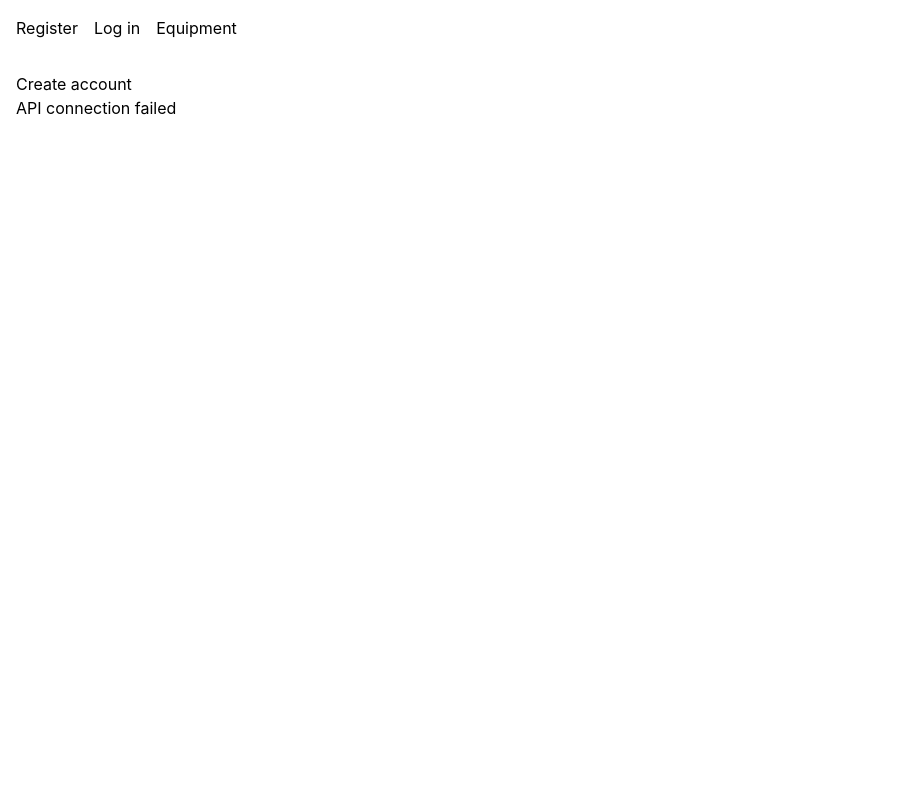
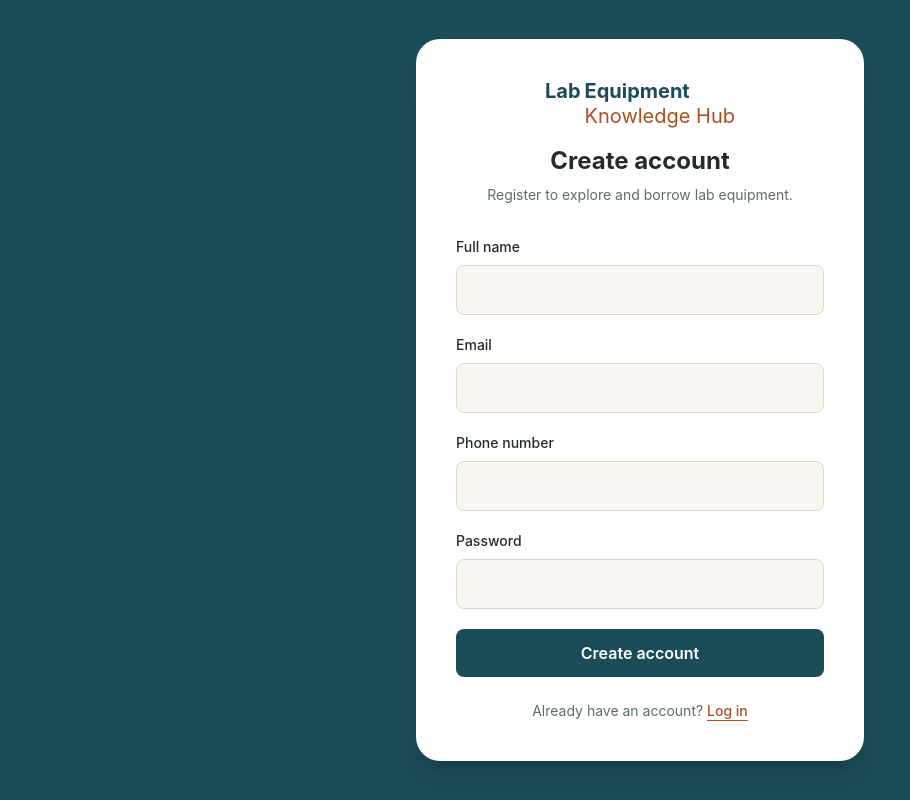
Before and after one commit to Osda25/LEKH, a React (Vite) app in the folder client/: page /register in a window 1280 px wide. Shown: the whole page, without its empty margins (0-910 px from the left). Built offline with nearby package versions, Linux system fonts and the light colour scheme; no server answers.

Commit message:
Build and connect the registration form (#41). Tested for valid flow (#42)

```diff
--- a/client/src/App.jsx
+++ b/client/src/App.jsx
@@ -8,18 +8,11 @@ import Register from './components/Register.jsx'
 import Login from './components/Login.jsx'
 import Equipment from './components/Equipment.jsx'
 import EquipmentDetails from './components/EquipmentDetails.jsx'
-import ApiStatus from './components/ApiStatus.jsx'
 
 export default function App() {
   return (
     <>
-      <nav className="flex gap-4 p-4">
-        <Link to="/register">Register</Link>
-        <Link to="/login">Log in</Link>
-        <Link to="/equipment">Equipment</Link>
-      </nav>
-
-      <main className="p-4">
+      <main>
         <Routes>
           <Route
             path="/"
@@ -34,7 +27,6 @@ export default function App() {
           />
           <Route path="*" element={<h1>Page not found</h1>} />
         </Routes>
-        <ApiStatus />
       </main>
     </>
   )
--- a/client/src/components/Login.jsx
+++ b/client/src/components/Login.jsx
@@ -1,3 +1,17 @@
+import { useLocation } from 'react-router'
+
 export default function Login() {
-  return <h1>Log in</h1>
+  const location = useLocation()
+
+  return (
+    <>
+      <h1 className="text-2xl font-bold">Log in</h1>
+
+      {location.state?.message && (
+        <p role="status" className="mt-4 text-green-800">
+          {location.state.message}
+        </p>
+      )}
+    </>
+  )
 }
--- /dev/null
+++ b/client/src/components/Logo.jsx
@@ -0,0 +1,14 @@
+export default function Logo() {
+  return (
+    <p className="inline-flex gap-1 text-left text-xl leading-tight font-bold text-brand">
+      <span>Lab</span>
+
+      <span className="flex flex-col">
+        <span>Equipment</span>
+        <span className="font-normal font-stretch-108% text-accent">
+          Knowledge Hub
+        </span>
+      </span>
+    </p>
+  )
+}
--- a/client/src/components/Register.jsx
+++ b/client/src/components/Register.jsx
@@ -1,3 +1,163 @@
+import { useState } from 'react'
+import { Link, useNavigate } from 'react-router'
+import { apiFetch } from '../services/api.js'
+import Logo from './Logo.jsx'
+
 export default function Register() {
-  return <h1>Create account</h1>
+  const [error, setError] = useState('')
+  const [isSubmitting, setIsSubmitting] = useState(false)
+  const navigate = useNavigate()
+
+  const inputClasses =
+    'w-full rounded-lg border border-field-border bg-field px-3 py-3 text-base focus:outline-2 focus:outline-offset-2 focus:outline-brand'
+
+  async function handleSubmit(event) {
+    event.preventDefault()
+
+    if (isSubmitting) {
+      return
+    }
+
+    const formData = new FormData(event.currentTarget)
+
+    const registrationData = {
+      name: formData.get('name').trim(),
+      email: formData.get('email').trim().toLowerCase(),
+      phone: formData.get('phone').trim(),
+      password: formData.get('password')
+    }
+
+    setError('')
+
+    if (
+      !registrationData.name ||
+      !registrationData.email ||
+      !registrationData.phone ||
+      !registrationData.password
+    ) {
+      setError('Please complete all fields with valid input.')
+      return
+    }
+
+    setIsSubmitting(true)
+
+    try {
+      await apiFetch('/api/auth/register', {
+        method: 'POST',
+        headers: {
+          'Content-Type': 'application/json'
+        },
+        body: JSON.stringify(registrationData)
+      })
+
+      navigate('/login', {
+        replace: true,
+        state: {
+          message: 'Account created successfully. You can now log in.'
+        }
+      })
+    } catch (error) {
+      setError(error.message || 'Registration failed. Please try again.')
+    } finally {
+      setIsSubmitting(false)
+    }
+  }
+
+  return (
+    <section className="flex min-h-dvh items-center justify-center bg-brand px-4 py-8">
+      <div className="w-full max-w-md rounded-3xl bg-white p-6 text-body shadow-xl sm:p-10">
+        <header className="mb-8 text-center">
+          <Logo />
+
+          <h1 className="mt-4 text-2xl font-bold">
+            Create account
+          </h1>
+
+          <p className="mt-2 text-sm text-muted">
+            Register to explore and borrow lab equipment.
+          </p>
+        </header>
+
+        <form onSubmit={handleSubmit}>
+          <fieldset
+            disabled={isSubmitting}
+            className="flex min-w-0 flex-col gap-5"
+          >
+            <legend className="sr-only">Account details</legend>
+
+            <label className="flex flex-col gap-2 text-sm font-medium">
+              Full name
+              <input
+                className={inputClasses}
+                type="text"
+                name="name"
+                autoComplete="name"
+                required
+              />
+            </label>
+
+            <label className="flex flex-col gap-2 text-sm font-medium">
+              Email
+              <input
+                className={inputClasses}
+                type="email"
+                name="email"
+                autoComplete="email"
+                required
+              />
+            </label>
+
+            <label className="flex flex-col gap-2 text-sm font-medium">
+              Phone number
+              <input
+                className={inputClasses}
+                type="tel"
+                name="phone"
+                autoComplete="tel"
+                required
+              />
+            </label>
+
+            <label className="flex flex-col gap-2 text-sm font-medium">
+              Password
+              <input
+                className={inputClasses}
+                type="password"
+                name="password"
+                autoComplete="new-password"
+                required
+              />
+            </label>
+
+            {error && (
+              <p
+                role="alert"
+                className="rounded-lg bg-red-50 p-3 text-sm text-red-800"
+              >
+                {error}
+              </p>
+            )}
+
+            <button
+              type="submit"
+              disabled={isSubmitting}
+              className="min-h-12 rounded-lg bg-brand px-4 py-3 font-semibold text-white hover:bg-brand-hover focus-visible:outline-2 focus-visible:outline-offset-2 focus-visible:outline-brand disabled:cursor-wait disabled:opacity-60"
+            >
+              {isSubmitting ? 'Creating account...' : 'Create account'}
+            </button>
+          </fieldset>
+        </form>
+
+        <p className="mt-6 text-center text-sm text-muted">
+          Already have an account?{' '}
+          <Link
+            to="/login"
+            className="font-medium text-accent underline underline-offset-4"
+          >
+            Log in
+          </Link>
+        </p>
+      </div>
+    </section>
+  )
 }
--- a/client/src/index.css
+++ b/client/src/index.css
@@ -7,3 +7,13 @@
     padding: 0;
   }
 }
+
+@theme {
+  --color-brand: #1c4b59;
+  --color-brand-hover: #153b46;
+  --color-accent: #ad4f22;
+  --color-field: #faf7f3;
+  --color-field-border: #ded8d1;
+  --color-body: #252b2d;
+  --color-muted: #5d6b70;
+}
--- a/client/src/services/api.js
+++ b/client/src/services/api.js
@@ -3,9 +3,13 @@ const API_BASE_URL = import.meta.env.VITE_API_URL
 export async function apiFetch(path, options = {}) {
   const response = await fetch(`${API_BASE_URL}${path}`, options)
 
+  const data = await response.json()
+
   if (!response.ok) {
-    throw new Error(`API request failed with status ${response.status}`)
+    throw new Error(
+      data.error || `API request failed with status ${response.status}`
+    )
   }
 
-  return response.json()
+  return data
 }
```
